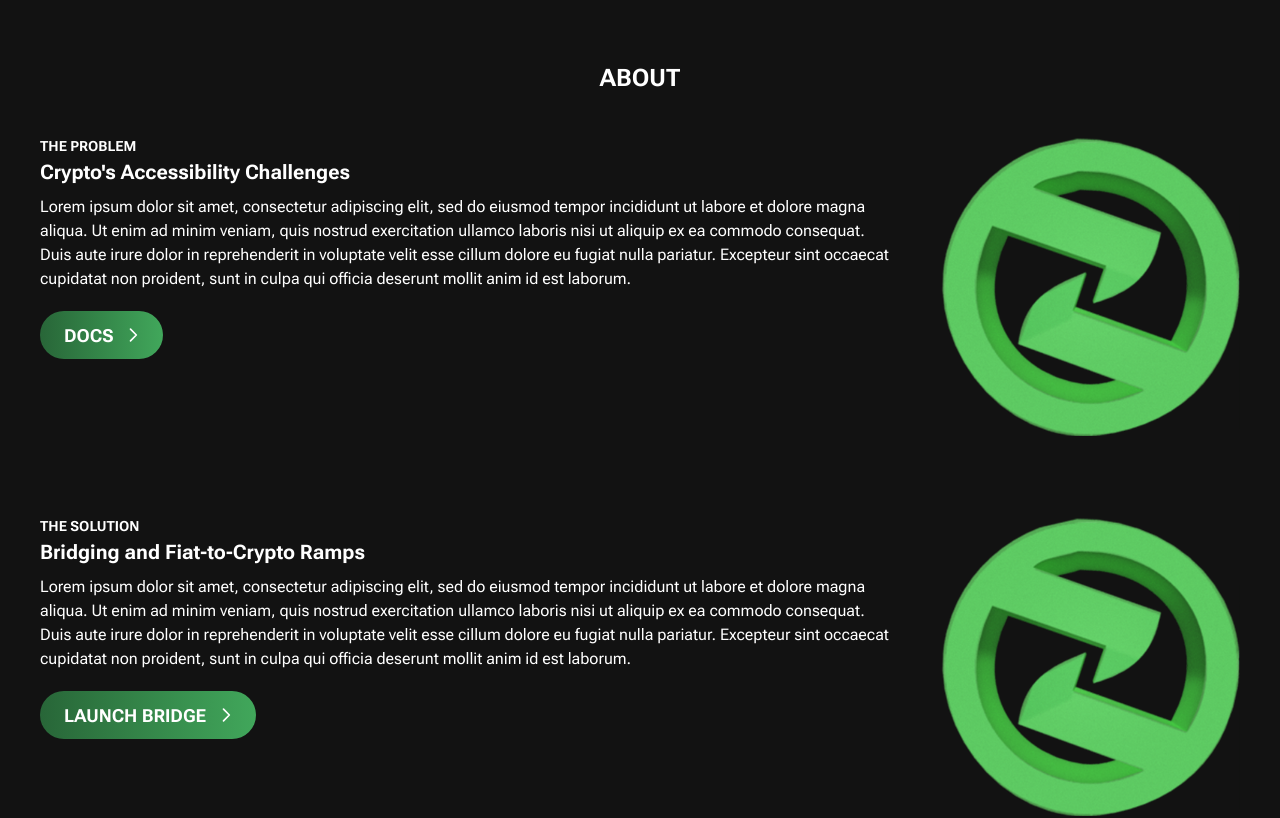
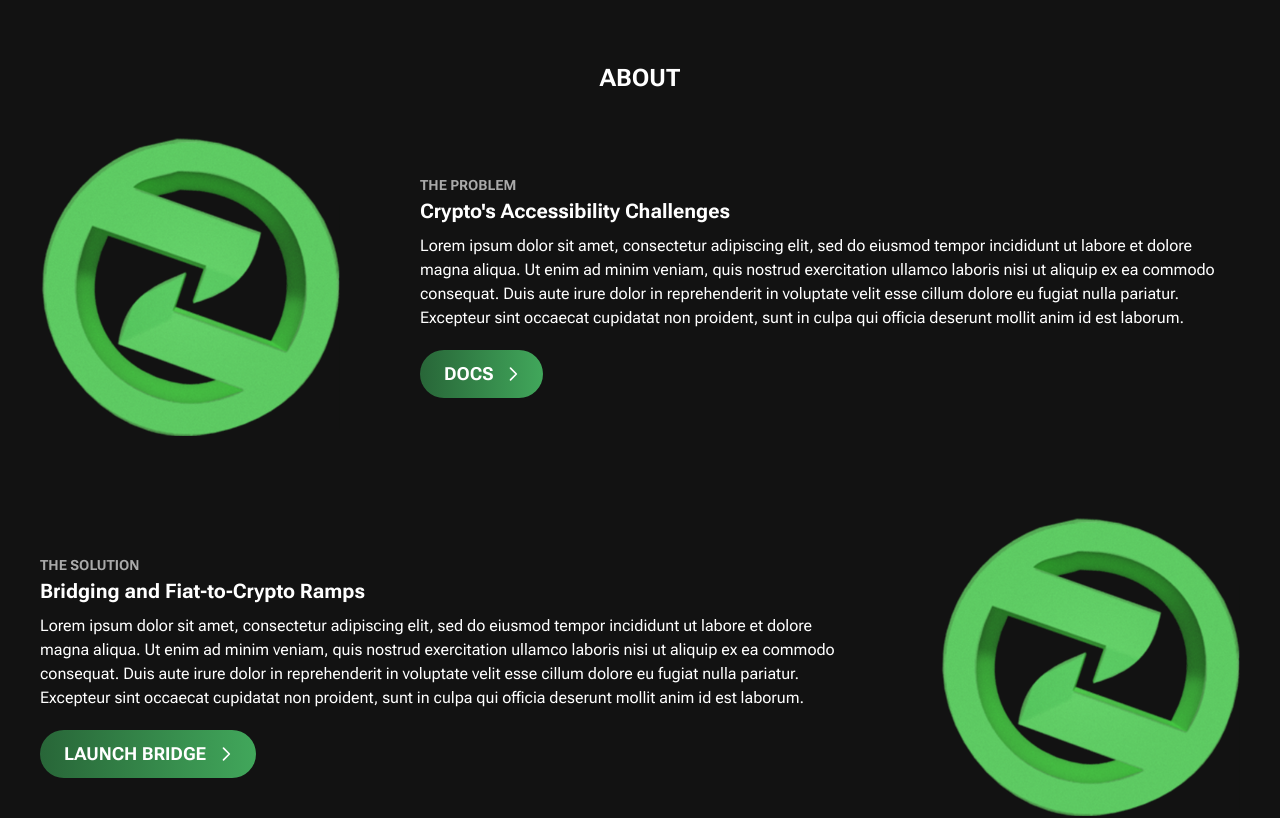
Before and after one commit to zerodao-finance/zero-landing, a Next.js app: page / in a window 1280 px wide. Shown: the part 820-1638 px from the top of the page. Built offline with nearby package versions, Linux system fonts and the light colour scheme; no server answers.

Commit message:
text content remaining

```diff
--- a/src/components/templates/Home/About.tsx
+++ b/src/components/templates/Home/About.tsx
@@ -48,10 +48,12 @@ const About = () => {
       <Background>
         <Section vertical verticalCenter yPadding="pt-10 lg:pt-20">
           <SectionTitle text="About" />
-          {/* <Grid cols="grid-cols-1 lg:grid-cols-2"> */}
           {aboutContent.map((el, i) => (
             <div
-              className="flex flex-col md:flex-row gap-10 justify-between w-full mb-20"
+              className={`
+                ${i % 2 === 0 ? 'md:flex-row-reverse' : ''}
+                flex flex-col md:flex-row gap-10 lg:gap-20 justify-between w-full mb-20 items-center
+              `}
               key={`about-${i}`}
             >
               <div>
@@ -72,7 +74,6 @@ const About = () => {
               </div>
             </div>
           ))}
-          {/* </Grid> */}
         </Section>
       </Background>
     </>
--- a/src/components/typography/index.tsx
+++ b/src/components/typography/index.tsx
@@ -9,7 +9,7 @@ const SectionTitle = (props: ITypographyProps) => (
 
 // About Section
 const AboutSubTitle = (props: ITypographyProps) => (
-  <h4 className="text-sm uppercase font-bold">{props.text}</h4>
+  <h4 className="text-sm uppercase font-bold text-gray-100">{props.text}</h4>
 );
 
 const AboutTitle = (props: ITypographyProps) => (
```
